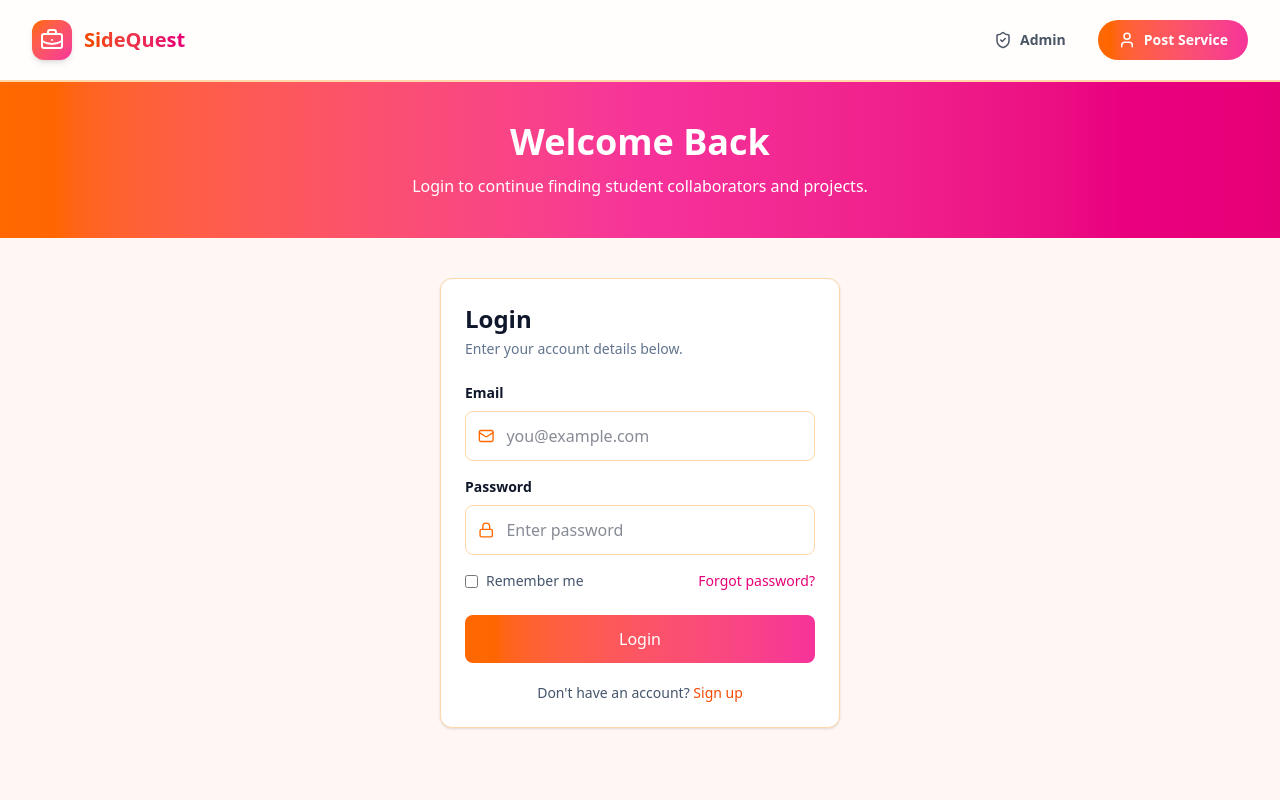
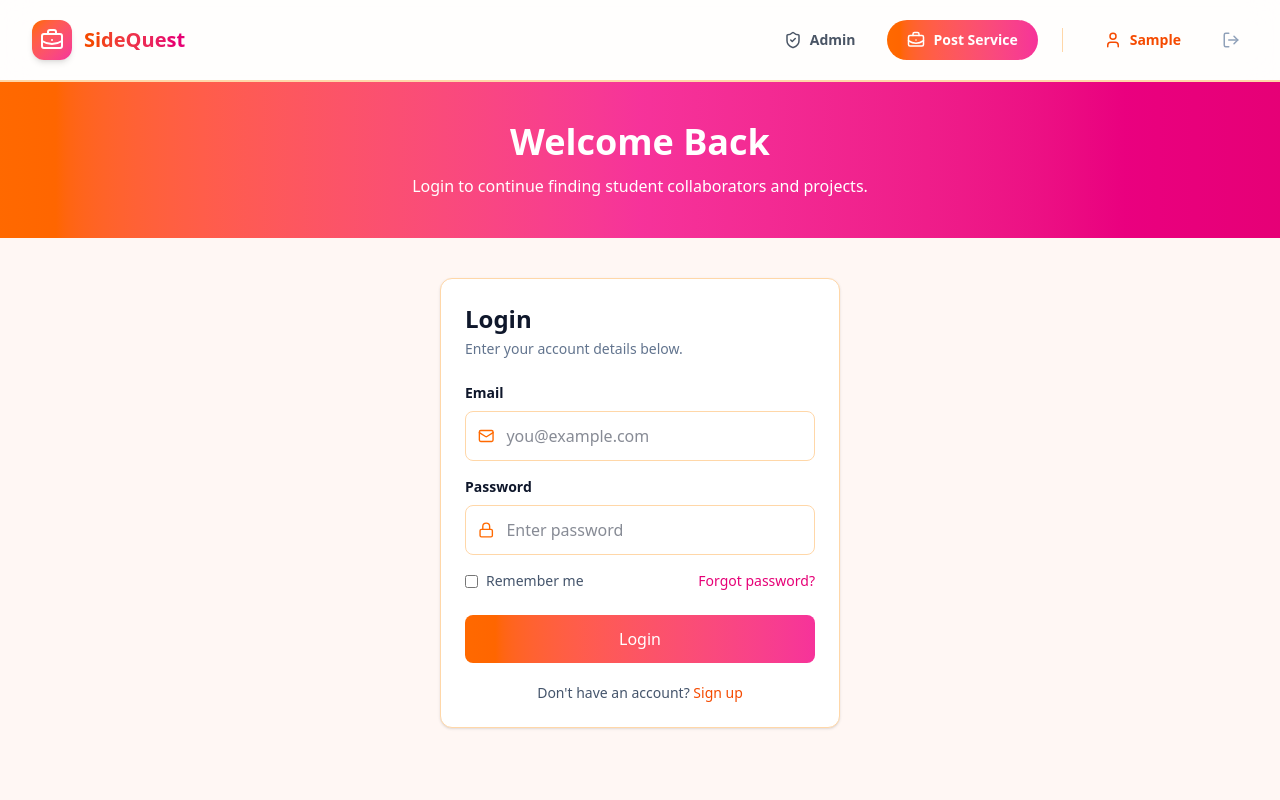
Before and after one commit to mavagoncalves/SideQuest, a React app in the folder frontend/: page /login in a window 1280 px wide. Shown: the top 800 px of the page. Built offline with nearby package versions, Linux system fonts and the light colour scheme; sample sign-in values are in the browser's storage; the HTML template or start-up script is replaced by a standard one.

Commit message:
Fix: login in now gives u access to profile

```diff
--- a/frontend/src/components/Navbar.jsx
+++ b/frontend/src/components/Navbar.jsx
@@ -1,28 +1,42 @@
 import React from 'react';
-import { Link } from 'react-router-dom';
-import { BriefcaseBusiness, User, ShieldCheck } from 'lucide-react';
+import { Link, useNavigate } from 'react-router-dom';
+import { BriefcaseBusiness, User, ShieldCheck, LogOut } from 'lucide-react';
+import toast from 'react-hot-toast';
 
 const Navbar = () => {
+  const navigate = useNavigate();
+
+  // Check if there is a user stored in the browser
+  const savedUser = localStorage.getItem("user");
+  const user = savedUser ? JSON.parse(savedUser) : null;
+
+  // Handle wiping the session and redirecting
+  const handleLogout = () => {
+    localStorage.removeItem("token");
+    localStorage.removeItem("user");
+    toast.success("Logged out successfully");
+    navigate("/login");
+  };
+
   return (
     <header className="bg-white/80 border-b-2 border-orange-200 sticky top-0 z-40 backdrop-blur-lg">
       <div className="max-w-7xl mx-auto px-4 sm:px-6 lg:px-8">
         <div className="flex items-center justify-between h-20 gap-8">
 
-          {/* LOGO */}
+          {/* LOGO (Untouched from your design) */}
           <Link to="/" className="flex items-center gap-3 shrink-0 group">
-
             <div className="bg-gradient-to-br from-orange-500 to-pink-500 p-2 rounded-xl shadow-md">
               <BriefcaseBusiness className="w-6 h-6 text-white" />
             </div>
-
             <h1 className="text-xl font-black bg-gradient-to-r from-orange-600 to-pink-600 bg-clip-text text-transparent hidden sm:block">
               SideQuest
             </h1>
-
           </Link>
 
           {/* ACTION BUTTONS */}
           <div className="flex items-center gap-2 sm:gap-4 shrink-0">
+
+            {/* Always visible links */}
             <Link
               to="/admin"
               className="flex items-center gap-2 px-4 py-2 text-gray-600 hover:text-orange-600 font-bold text-sm transition-colors"
@@ -35,9 +49,48 @@ const Navbar = () => {
               to="/service/create"
               className="px-5 py-2.5 bg-gradient-to-r from-orange-500 to-pink-500 text-white rounded-full hover:shadow-lg hover:shadow-orange-300/50 transition-all font-bold text-sm flex items-center gap-2"
             >
-              <User size={18} />
+              <BriefcaseBusiness size={18} />
               <span className="hidden sm:inline">Post Service</span>
             </Link>
+
+            {/* Smart Authentication Divider */}
+            <div className="h-6 w-px bg-orange-200 mx-2 hidden sm:block"></div>
+
+            {user ? (
+              // IF LOGGED IN
+              <>
+                <Link
+                  to="/profile"
+                  className="flex items-center gap-2 px-4 py-2 text-orange-600 hover:bg-orange-50 font-bold text-sm rounded-full transition-colors border border-transparent hover:border-orange-200"
+                >
+                  <User size={18} />
+                  <span className="hidden md:inline">{user.firstName || 'Profile'}</span>
+                </Link>
+                <button
+                  onClick={handleLogout}
+                  className="p-2 text-slate-400 hover:text-red-500 transition-colors rounded-full hover:bg-red-50"
+                  title="Logout"
+                >
+                  <LogOut size={18} />
+                </button>
+              </>
+            ) : (
+              // IF NOT LOGGED IN
+              <>
+                <Link
+                  to="/login"
+                  className="hidden md:block text-sm font-bold text-slate-600 hover:text-orange-600 transition-colors px-4 py-2"
+                >
+                  Log in
+                </Link>
+                <Link
+                  to="/register"
+                  className="hidden sm:block rounded-full bg-slate-900 px-5 py-2.5 text-sm font-bold text-white shadow-sm transition-opacity hover:opacity-90"
+                >
+                  Sign up
+                </Link>
+              </>
+            )}
           </div>
 
         </div>
--- a/frontend/src/components/ProtectedRoute.jsx
+++ b/frontend/src/components/ProtectedRoute.jsx
@@ -2,10 +2,9 @@ import React from 'react'
 import { Navigate } from 'react-router-dom';
 
 const ProtectedRoute = ({ children }) => {
-    // just need to replace this "true" with real logic, right now is just dummy variable
-    const isAuthenticated = false;
+    const token = localStorage.getItem('token');
 
-    if (!isAuthenticated) {
+    if (!token) {
         return <Navigate to="/login" replace />;
     }
 
```
